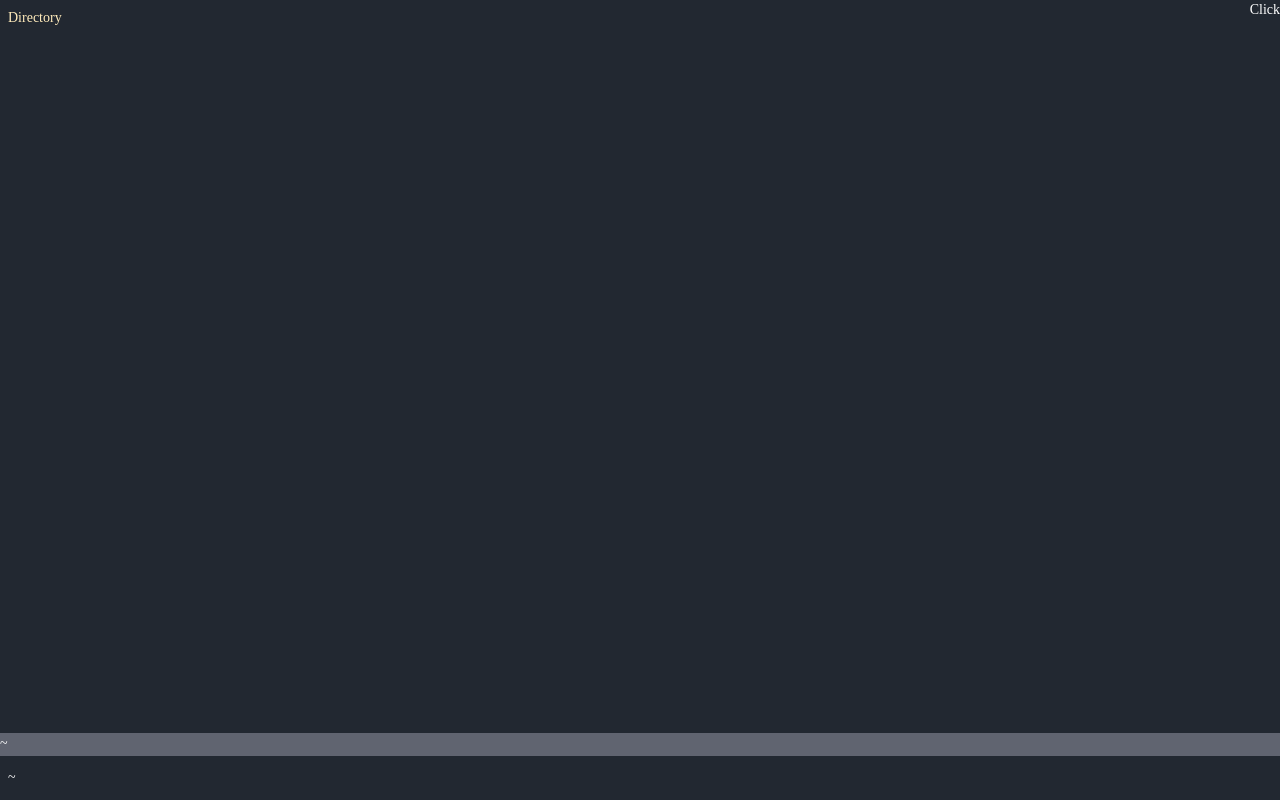
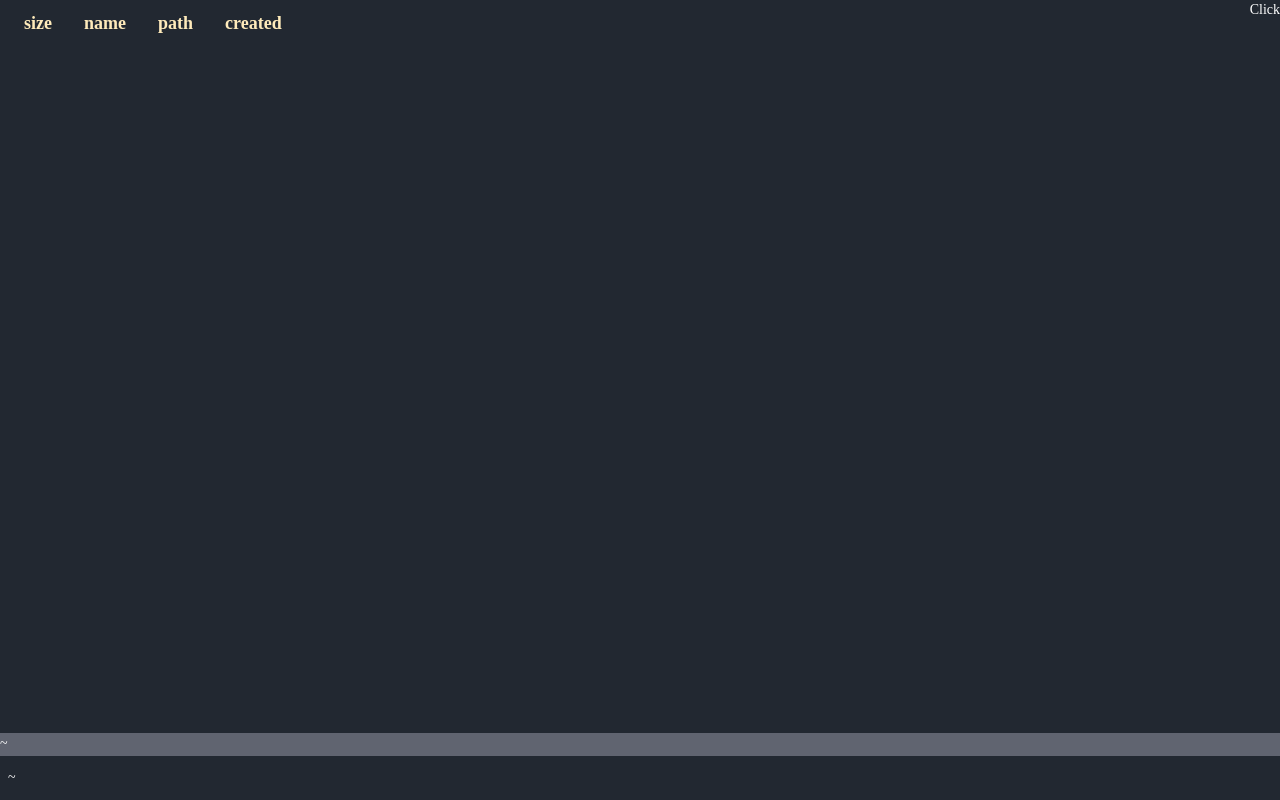
Before and after one commit to Nacir1i/View, a Vue app: page / in a window 1280 px wide. Built offline with nearby package versions, Linux system fonts and the light colour scheme; a web font is replaced by a local one.

Commit message:
render directory content

```diff
--- a/src/components/Directory.vue
+++ b/src/components/Directory.vue
@@ -1,9 +1,46 @@
 <script setup lang="ts">
-import { ref } from "vue";
+import { directory, directoryAbsolutePath } from "../store";
+import { invoke } from "@tauri-apps/api/tauri";
+import { ref, watch } from "vue";
+import { DirectoryEntity } from "../utils/interface";
+import { convertDirSize } from "../utils/index";
 
-const title = ref("Directory");
+const content = ref<DirectoryEntity[]>([]);
+
+watch(directory.value, async (_newDir, _oldDir) => {
+  const data = await invoke<{ data: DirectoryEntity[]; absolute_path: string }>(
+    "open_dir",
+    {
+      pathString: directory.value.path,
+    }
+  );
+
+  if (data) {
+    content.value = data.data;
+    directoryAbsolutePath.value.setPath(data.absolute_path);
+  }
+});
 </script>
 
 <template>
-  <h1>{{ title }}</h1>
+  <table class="text-lg text-left divide-y divide-yellow-100">
+    <thead>
+      <tr>
+        <th class="px-4">size</th>
+        <th class="px-4">name</th>
+        <th class="px-4">path</th>
+        <th class="px-4">created</th>
+      </tr>
+    </thead>
+    <tbody>
+      <tr v-for="entity in content">
+        <td class="px-4">
+          {{ convertDirSize(entity.size) }}
+        </td>
+        <td class="px-4">{{ entity.name }}</td>
+        <td class="px-4">{{ entity.path }}</td>
+        <td class="px-4">{{ entity.created_at }}</td>
+      </tr>
+    </tbody>
+  </table>
 </template>
```
